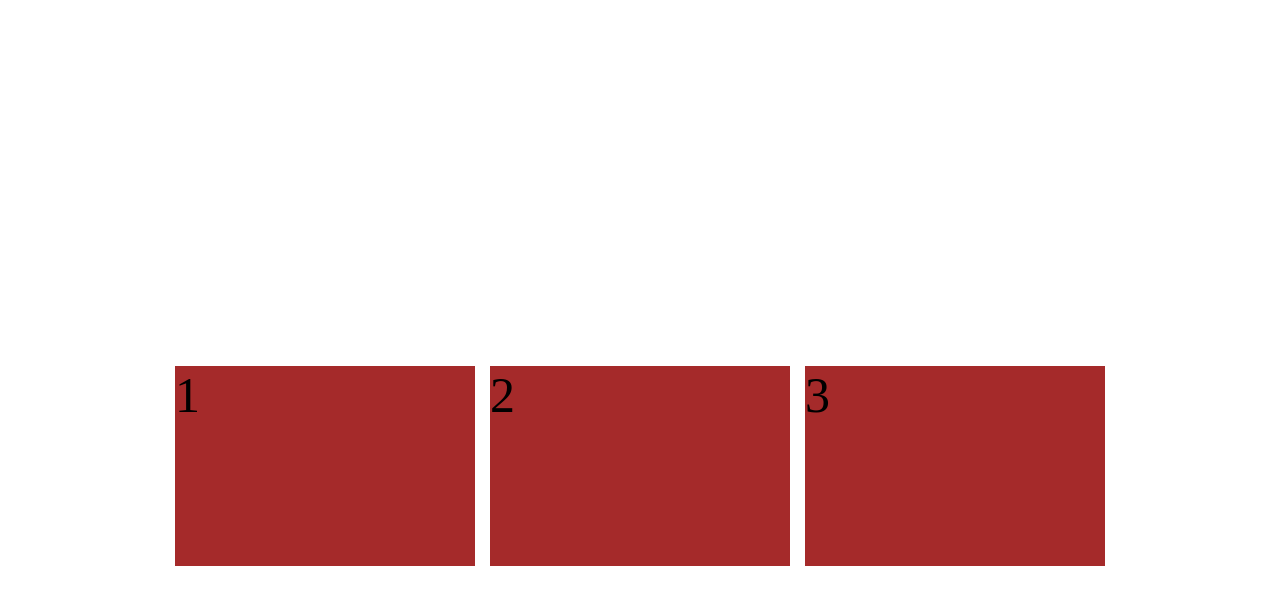
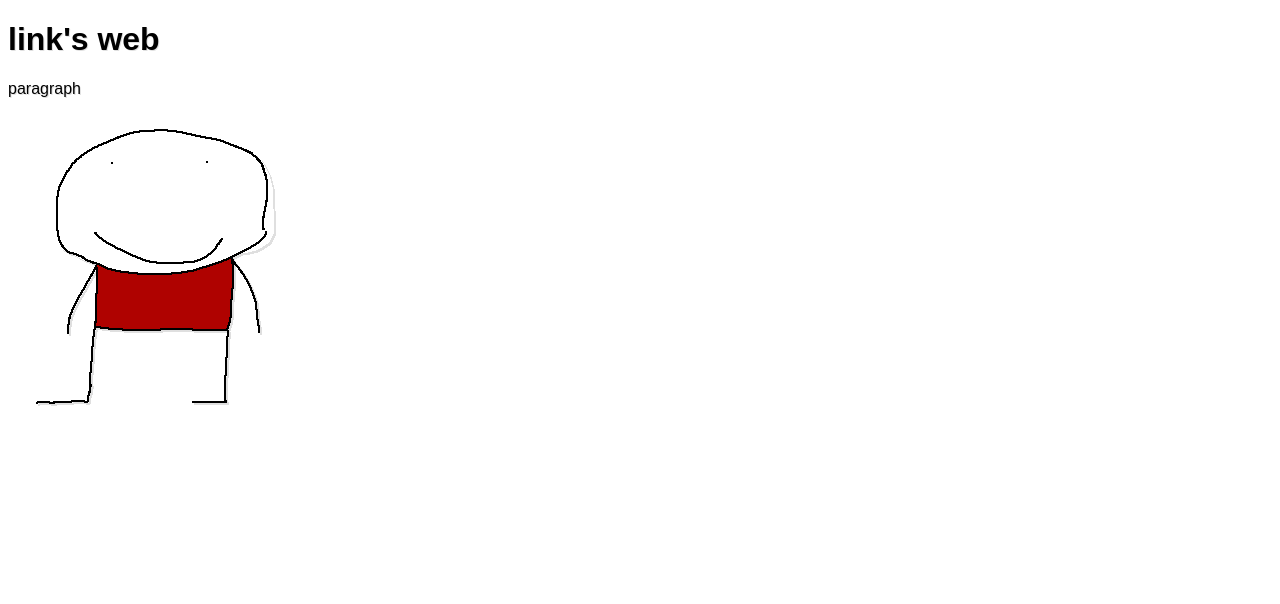
Before and after one commit to linker-stinker/Awesome-Website, a plain HTML site: page index.html in a window 1280 px wide. Drawn offline with Linux system fonts and the light colour scheme.

Commit message:
Added image

```diff
--- a/index.html
+++ b/index.html
@@ -1,15 +1,14 @@
 <!DOCTYPE html>
-<html lang="en"><head>
-    <meta charset="UTF-8">
-    <meta name="viewport" content="width=device-width, initial-scale=1.0">
-    <link rel="stylesheet" href="style.css">
-</head>
+<html>
+  <head>
+    <link rel="stylesheet" type="text/css" href="style.css">
+    <title>link's web</title>
+    </head>
 <body>
 
-    <div class="box">1</div>
-    <div class="box">2</div>
-    <div class="box">3</div>
-
+<h1 class="header">link's web</h1>
+<p class="paragraph">paragraph</p>
+<img class="img" src="stickman.png" alt="drawing">
 
 </body>
 </html>
--- a/style.css
+++ b/style.css
@@ -1,14 +1,13 @@
-body {
-    min-height: 915px;
-    display: flex;
-    justify-content: center;
-    align-items: center;
-    gap: 15px;
+.header {
+    font-family: 'Arial';
+    filter: drop-shadow(1.85px 1.85px 0 #00000020);
 }
 
-.box {
-    font-size: 50px;
-    width: 300px;
-    height: 200px;
-    background-color: brown;
+.paragraph {
+    font-family: 'Arial';
+    filter: drop-shadow(1.15px 1.15px 0 #00000020);
 }
+
+.img {
+    filter: drop-shadow(2.25px 2.25px 0 #00000020);
+}
```
Also changed, not shown: main.js (added), stickman.png (added).
